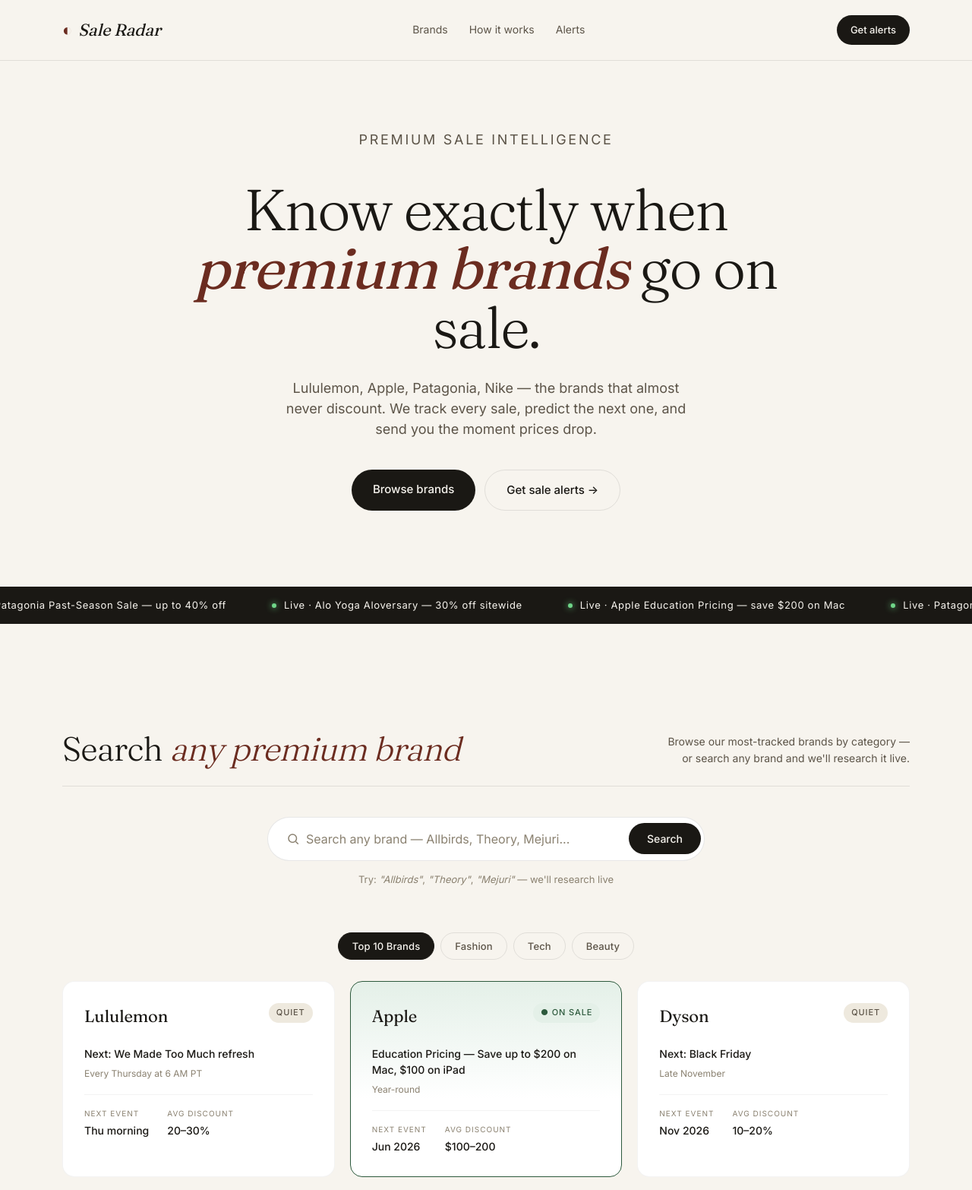
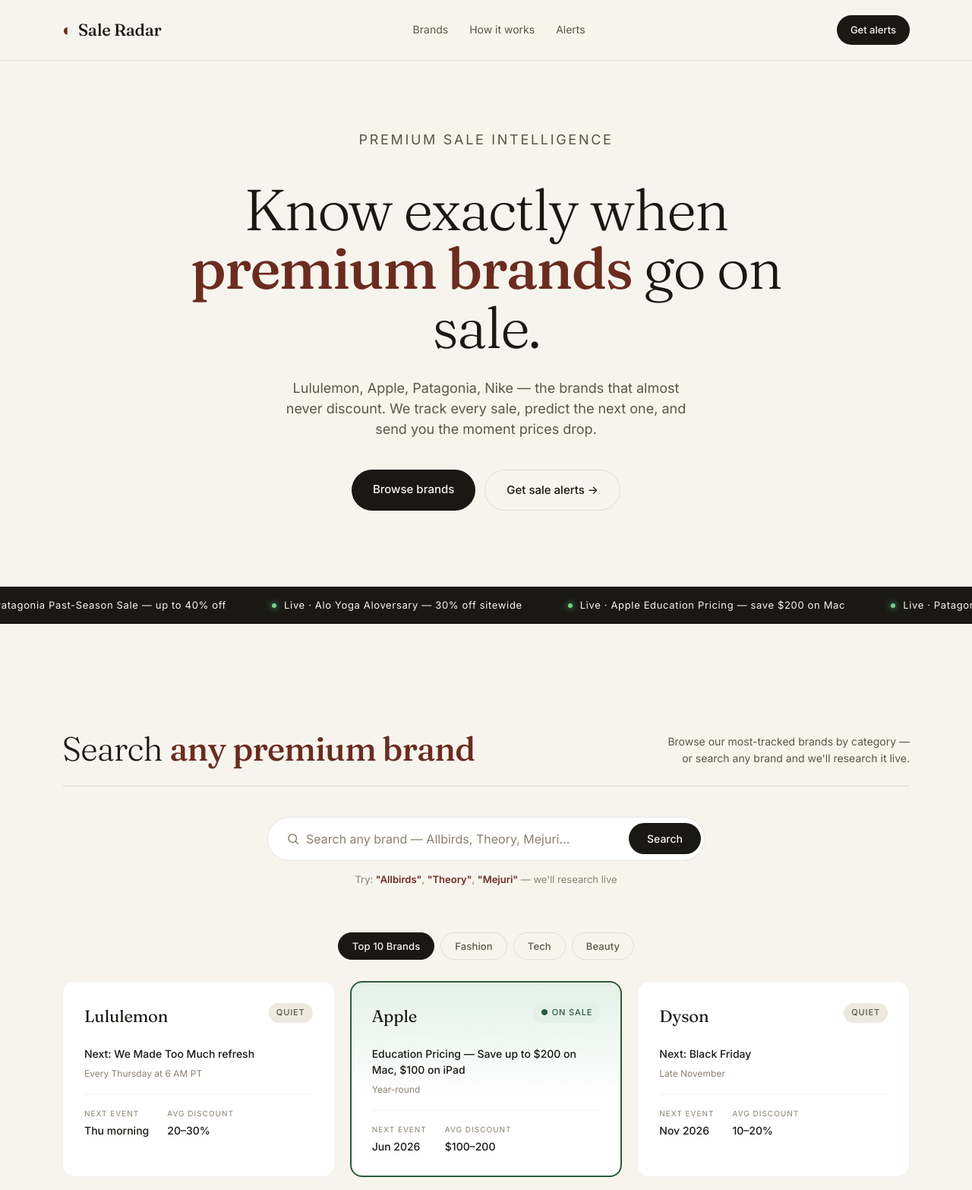
Before and after one commit to Gantry1/Whensthesale, a website: page index.html in a window 1280 px wide. Shown: the top 1566 px of the page at 76% size. Drawn offline with Linux system fonts and the light colour scheme.

Commit message:
Update index.html

```diff
--- a/index.html
+++ b/index.html
@@ -39,6 +39,7 @@
   a { color: inherit; text-decoration: none; }
   button { font-family: inherit; cursor: pointer; border: none; background: none; }
   img { display: block; max-width: 100%; }
+  em { font-style: normal; font-weight: 600; color: var(--accent); }
 
   .container { max-width: 1180px; margin: 0 auto; padding: 0 32px; }
   @media (max-width: 640px) { .container { padding: 0 20px; } }
@@ -61,14 +62,12 @@
   .logo {
     font-family: var(--serif);
     font-size: 22px;
-    font-weight: 400;
-    font-style: italic;
-    letter-spacing: -0.01em;
+    font-weight: 600;
+    letter-spacing: -0.015em;
   }
   .logo::before {
     content: '◐';
     margin-right: 8px;
-    font-style: normal;
     color: var(--accent);
   }
   .nav-links { display: flex; gap: 28px; font-size: 14px; color: var(--ink-soft); }
@@ -112,9 +111,9 @@
     margin-right: auto;
   }
   .hero h1 em {
-    font-style: italic;
+    font-style: normal;
     color: var(--accent);
-    font-weight: 400;
+    font-weight: 600;
   }
   .hero p {
     font-size: 18px;
@@ -199,8 +198,9 @@
     line-height: 1.1;
   }
   .section-header h2 em {
-    font-style: italic;
+    font-style: normal;
     color: var(--accent);
+    font-weight: 600;
   }
   .section-header p {
     color: var(--ink-soft);
@@ -233,7 +233,7 @@
     transform: translateY(-3px);
     box-shadow: 0 8px 24px rgba(26,24,20,0.06);
   }
-  .brand-card.active-sale { border: 1px solid var(--sale); background: linear-gradient(180deg, var(--sale-soft) 0%, var(--bg-card) 60%); }
+  .brand-card.active-sale { border: 2px solid var(--sale); padding: 27px; background: linear-gradient(180deg, var(--sale-soft) 0%, var(--bg-card) 60%); }
   .brand-header {
     display: flex;
     align-items: flex-start;
@@ -472,9 +472,8 @@
   .tip-box .text {
     font-family: var(--serif);
     font-size: 18px;
-    font-weight: 300;
-    line-height: 1.5;
-    font-style: italic;
+    font-weight: 400;
+    line-height: 1.55;
   }
   .shop-btn {
     background: var(--accent);
@@ -534,8 +533,9 @@
     z-index: 1;
   }
   .alerts-section h2 em {
-    font-style: italic;
+    font-style: normal;
     color: #E8B4A6;
+    font-weight: 600;
   }
   .alerts-section p {
     font-size: 17px;
```
